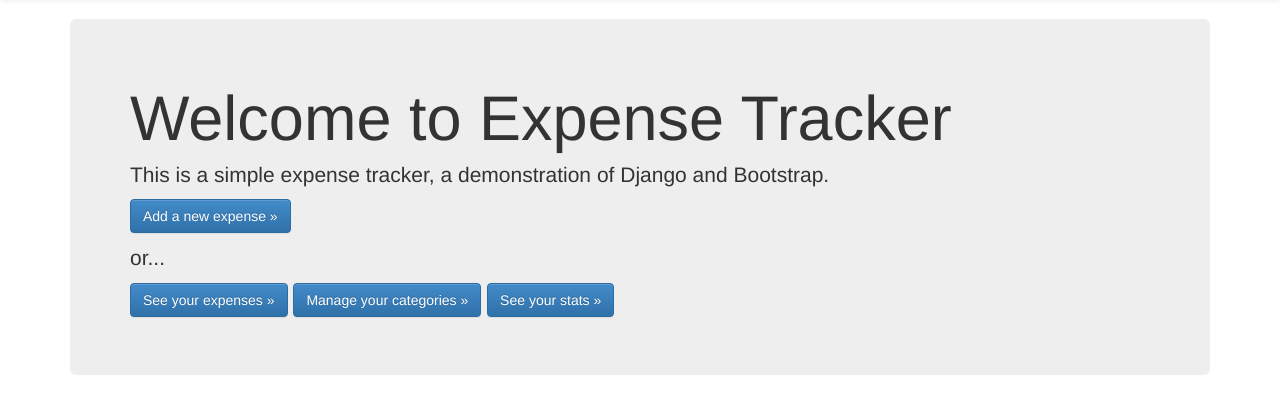
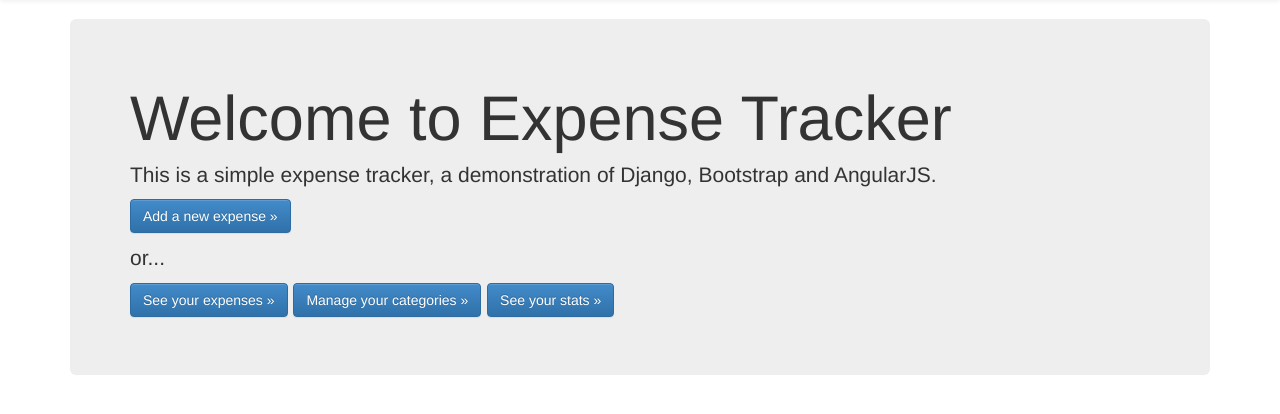
Before and after one commit to barmassimo/Expense-Tracker, a Django app: page /expenses/index in a window 1280 px wide. Shown: the part 51-465 px from the top of the page. Run offline with Django 3.2, Linux system fonts and the light colour scheme; some libraries are stand-ins or nearby versions.

Commit message:
index.html: added AngularJS on intro text

```diff
--- a/src/expenses/templates/expenses/index.html
+++ b/src/expenses/templates/expenses/index.html
@@ -6,7 +6,7 @@
 <div class="jumbotron">
 <h1>Welcome to Expense Tracker</h1>
 <p>
-This is a simple expense tracker, a demonstration of Django and Bootstrap.
+This is a simple expense tracker, a demonstration of Django, Bootstrap and AngularJS.
 </p>
 <p>
 <a href="{% url 'expense_create' %}" class="btn btn-primary btn-large">Add a new expense &raquo;</a>
```
